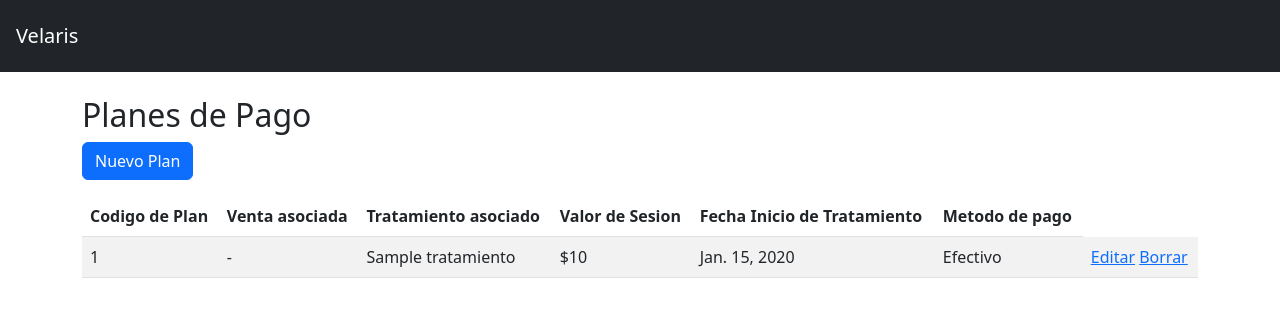
After one commit to marcosnicolasdev-code/velaris, a Django app: page /tratamientos/planes/ in a window 1280 px wide. The commit adds this page. Shown: the top 317 px of the page. Run offline with Django 5.2, Linux system fonts and the light colour scheme; a user stored in the database is signed in; tables that the repository leaves empty hold one stand-in row (values such as "Sample post").

Commit message:
ticket Jira:https://terciariourquiza-velaris.atlassian.net/browse/SCRUM-12 - prompt: Tengo que armar el Crud de Sesiones adentro de la app Tratamientos, los campos que contiene son los que estan en Entidad Sesion en el documento del proyecto.

```diff
--- a/tratamientos/models.py
+++ b/tratamientos/models.py
@@ -1,26 +1,40 @@
 from django.db import models
 class Tratamiento(models.Model):
- id_tratamiento = models.CharField(max_length=20, primary_key=True)
+ id_tratamiento = models.AutoField(primary_key=True)
+ nombre_tratamiento = models.CharField(max_length=100, null=True, blank=True)
  duracion_tratamiento = models.DurationField()
  sesion_tratamiento = models.SmallIntegerField(default=1)
- def __str__(self): return self.id_tratamiento
+ def __str__(self): return str(self.nombre_tratamiento)
+
 class PlanPago(models.Model):
+  METODO_PAGO_CHOICES= [
+    ('efectivo', 'Efectivo'),
+    ('transferencia', 'Transferencia'),
+    ('mercadopago', 'MercadoPago'),
+    ('tarjeta_debito', 'Tarjeta Debito'),
+    ('tarjeta_credito','Tarjeta Credito')
+  ]
   id_plan = models.AutoField(primary_key=True)
   #dni = models.ForeignKey("pacientes.Paciente", on_delete=models.PROTECT)
+  #id_venta = models.ForeignKey("ventas.Venta", on_delete=models.PROTECT)
+  nombre_tratamiento = models.ForeignKey("Tratamiento", on_delete=models.CASCADE, null=True, blank=True)
   valor_sesion = models.IntegerField()
   fecha_inicio_tratamiento = models.DateField()
-  def __str__(self): return f"Plan {self.id_plan} - {self.dni}"
+  metodo_pago= models.CharField(max_length=20, choices= METODO_PAGO_CHOICES, default='efectivo', verbose_name="Metodo de pago")
+  def __str__(self): return f"{self.nombre_tratamiento} - {self.metodo_pago}-${self.valor_sesion}"
+
 class Sesion(models.Model):
   ESTADOS_PAGO = [("pendiente", "Pendiente"), ("abonado", "Abonado")]
   id_sesion = models.IntegerField(primary_key=True)
-  id_plan = models.ForeignKey(PlanPago, on_delete=models.PROTECT, related_name="sesiones")
+  #id_plan = models.ForeignKey("Tratamiento.PlanPago", on_delete=models.CASCADE)
   #id_turno = models.ForeignKey("pacientes.Turno", on_delete=models.PROTECT)
   duracion_sesion = models.DurationField()
   numero_sesion = models.SmallIntegerField()
   estado_pago = models.CharField(max_length=20, choices=ESTADOS_PAGO, default="pendiente")
+
 class Receta(models.Model):
   numero_receta = models.IntegerField(primary_key=True)
- #dni = models.ForeignKey("pacientes.Paciente", on_delete=models.PROTECT)
+  #dni = models.ForeignKey("pacientes.Paciente", on_delete=models.PROTECT)
   #id_profesional = models.ForeignKey("usuarios.Profesional", on_delete=models.PROTECT)
   #codigo_producto = models.ForeignKey("productos.Producto", on_delete=models.PROTECT)
   #id_historia_clinica = models.ForeignKey("pacientes.HistoriaClinica", on_delete=models.PROTECT)
--- /dev/null
+++ b/tratamientos/templates/tratamientos/planpago_lista.html
@@ -0,0 +1,37 @@
+{% extends 'base.html'%}
+{%block titulo%}Planes de Pago - Velaris{%endblock%}
+{% block content %}
+<h2>Planes de Pago</h2>
+<a href="{% url 'planpago_crear'%}"class="btn btn-primary mb-3">Nuevo Plan</a>
+<table class="table table-striped">
+  <thead>
+  <tr>
+   <th>Codigo de Plan</th>
+   <th>Venta asociada</th>
+   <th>Tratamiento asociado</th>
+   <th>Valor de Sesion</th>
+   <th>Fecha Inicio de Tratamiento</th>
+   <th>Metodo de pago</th>
+  </tr>
+  </thead>
+  <tbody>
+{% for plan in planes %}
+<tr>
+  <td>{{plan.id_plan}}</td>
+  <td>{{plan.id_venta|default:"-"}}</td>
+  <td>{{plan.nombre_tratamiento}}</td>
+  <td>${{plan.valor_sesion}}</td>
+  <td>{{plan.fecha_inicio_tratamiento}}</td>
+  <td>{{plan.get_metodo_pago_display}}</td>
+
+  <td>
+   <a href="{% url 'planpago_editar' plan.id_plan %}">Editar</a>
+   <a href="{% url 'planpago_borrar' plan.id_plan %}">Borrar</a>
+  </td>
+</tr>
+{% empty %}
+ <tr><td colspan="7">No hay planes cargados</td></tr>
+{% endfor %}
+  </tbody>
+</table>
+{% endblock %}
--- a/tratamientos/templates/tratamientos/tratamiento_confirmar.html
+++ /dev/null
@@ -1,6 +0,0 @@
-{% extends "base.html" %} {% block titulo %}Borrar - Velaris{% endblock %} {% block contenido %}
- <h1>Borrar este tratamiento?</h1>
- <p>{{ tratamiento.id_tratamiento }} - {{ tratamiento.duracion_tratamiento }}</p>
-<form method="post"> {% csrf_token %} <button type="submit" class="btn btn-danger">Si, borrar</button>
-    <a href="{% url 'tratamiento_lista' %}" class="btn btn-secondary">Cancelar</a>
-</form> {% endblock %}
--- a/tratamientos/urls.py
+++ b/tratamientos/urls.py
@@ -2,14 +2,22 @@ from django.urls import path
 from . import views
 
 urlpatterns = [
-    path("", views.tratamiento_lista, name= "tratamiento_lista"),
-    path("nuevo/", views.tratamiento_crear, name="tratamiento_crear"),
-    path("<str:id>/editar", views.tratamiento_editar, name="tratamiento_editar"),
-    path("<str:id>/borrar", views.tratamiento_borrar, name= "tratamiento_borrar"),
+    path("", views.tratamiento_lista, name= 'tratamiento_lista'),
+    path("crear/", views.tratamiento_crear, name='tratamiento_crear'),
+    path("<int:id_tratamiento>/editar/", views.tratamiento_editar, name='tratamiento_editar'),
+    path("<int:id_tratamiento>/eliminar/", views.tratamiento_borrar, name='tratamiento_borrar'),
 
 # --------PLAN PAGO--------------
-path("", views.planpago_lista, name="planpago_lista"),
-path("nuevo/", views.planpago_crear, name="planpago_crear"),
-path("<str:id>/editar", views.planpago_editar, name="planpago_editar"),
-path("<str:id>/borrar", views.planpago_borrar, name="planpago_borrar"),
+path("planes/", views.planpago_lista, name="planpago_lista"),
+path("planes/nuevo/", views.planpago_crear, name="planpago_crear"),
+path("planes/<str:id>/editar", views.planpago_editar, name="planpago_editar"),
+path("planes/<str:id>/borrar", views.planpago_borrar, name="planpago_borrar"),
+
+
+#----------Sesiones-------------
+path("sesiones/", views.sesion_lista, name="sesion_lista"),
+path("sesiones/nuevo/", views.sesion_crear, name="sesion_crear"),
+path("sesiones/<int:id_sesion>/editar", views.sesion_editar, name="sesion_editar"),
+path("sesiones/<int:id_sesion>/borrar", views.sesion_borrar, name="sesion_borrar"),
+
 ]
--- a/tratamientos/views.py
+++ b/tratamientos/views.py
@@ -1,11 +1,12 @@
 from django.shortcuts import render,redirect, get_object_or_404
 from django.contrib.auth.decorators import login_required
-from .models import Tratamiento, PlanPago
-from .forms import TratamientoForm, PlanPagoForm
+from .models import Tratamiento, PlanPago, Sesion
+from .forms import TratamientoForm, PlanPagoForm, SesionForm
 @login_required
 def tratamiento_lista (request):
     tratamientos = Tratamiento.objects.all()
     return render (request,"tratamientos/tratamiento_lista.html", {"tratamientos": tratamientos})
+
 @login_required
 def tratamiento_crear(request):
     if request.method == 'POST':
@@ -16,30 +17,32 @@ def tratamiento_crear(request):
     else:
         form = TratamientoForm()
     return render(request,"tratamientos/tratamiento_form.html", {"form":form})
+
 @login_required
-def tratamiento_editar(request,id):
-    tratamiento = get_object_or_404(Tratamiento,id_tratamiento=id)
+def tratamiento_editar(request,id_tratamiento):
+    tratamiento = get_object_or_404(Tratamiento,id_tratamiento=id_tratamiento)
     if request.method == "POST":
         form = TratamientoForm (request.POST,instance=tratamiento)
         if form.is_valid():
          form.save()
          return redirect("tratamiento_lista")
     else:
-        form = TratamientoForm(instance=tratamiento)
+     form = TratamientoForm(instance=tratamiento)
     return render(request,"tratamientos/tratamiento_form.html",{"form": form})
+
 @login_required
-def tratamiento_borrar(request,id):
-    tratamiento = get_object_or_404(Tratamiento,id_tratamiento=id)
+def tratamiento_borrar(request,id_tratamiento):
+    tratamiento = get_object_or_404(Tratamiento,id_tratamiento=id_tratamiento)
     if request.method =="POST":
         tratamiento.delete()
         return redirect("tratamiento_lista")
-    return render(request,"tratamientos/tratamiento_confirmar.html",{"tratamiento": tratamiento})
+    return render(request,"tratamientos/tratamiento_confirmar_borrar.html",{"tratamiento": tratamiento})
 
 
 # --------PLAN PAGO -------------
 @login_required
 def planpago_lista (request):
-    planes = PlanPago.objects.all()
+    planes = PlanPago.objects.select_related('nombre_tratamiento').all()
     return render (request,"tratamientos/planpago_lista.html", {"planes": planes})
 @login_required
 def planpago_crear(request):
@@ -49,8 +52,8 @@ def planpago_crear(request):
          form.save()
          return redirect("planpago_lista")
     else:
-        form = PlanPagoForm()
-    return render(request,"tratamientos/planpago_form.html", {"form":form})
+     form = PlanPagoForm()
+     return render(request,"tratamientos/planpago_form.html", {"form":form})
 @login_required
 def planpago_editar(request,id):
     planes = get_object_or_404(PlanPago,id_plan=id)
@@ -68,4 +71,39 @@ def planpago_borrar(request,id):
     if request.method =="POST":
         planes.delete()
         return redirect("planpago_lista")
-    return render(request,"tratamientos/planpago_confirmar.html",{"planes": planes})
+    return render(request,"tratamientos/planpago_confirmar_borrar.html",{"planes": planes})
+
+# ---------Sesion ----------------
+@login_required
+def sesion_lista (request):
+    sesiones = Sesion.objects.all()
+    return render (request,"tratamientos/sesion_lista.html", {"sesiones": sesiones})
+
+@login_required
+def sesion_crear(request):
+    if request.method == 'POST':
+        form = SesionForm(request.POST)
+        if form.is_valid():
+         form.save()
+         return redirect("sesion_lista")
+    else:
+        form = SesionForm()
+    return render(request,"tratamientos/sesion_form.html", {"form":form})
+@login_required
+def sesion_editar(request,id_sesion):
+    sesion = get_object_or_404(Sesion, id_sesion=id_sesion)
+    if request.method == "POST":
+        form = SesionForm (request.POST,instance=sesion)
+        if form.is_valid():
+         form.save()
+         return redirect("sesion_lista")
+    else:
+        form = SesionForm(instance=sesion)
+    return render(request,"tratamientos/sesion_form.html",{"form": form})
+@login_required
+def sesion_borrar(request,id_sesion):
+    sesion = get_object_or_404(Sesion, id_sesion=id_sesion)
+    if request.method =="POST":
+        sesion.delete()
+        return redirect("sesion_lista")
+    return render(request,"tratamientos/sesion_confirmar_borrar.html",{"sesion": sesion})
--- a/velaris/templates/base.html
+++ b/velaris/templates/base.html
@@ -10,7 +10,7 @@
    <a class="navbar-brand" href="/tratamientos/">Velaris</a>
  </nav>
  <div class="container mt-4">
-    {% block contenido %}{% endblock %}
+    {% block content %}{% endblock %}
  </div>
 </body>
 </html>
--- a/velaris/urls.py
+++ b/velaris/urls.py
@@ -19,6 +19,6 @@ from django.urls import path, include
 
 urlpatterns = [
     path('admin/', admin.site.urls),
-
-path('tratamientos/', include('tratamientos.urls')),
+    path('accounts/', include('django.contrib.auth.urls')),
+    path('tratamientos/', include('tratamientos.urls')),
 ]
```
Also changed, not shown: templates/registration/login.html (added, +20 -0 lines), tratamientos/forms.py (+17 -3 lines), tratamientos/templates/tratamientos/planpago_confirmar_borrar.html (added, +10 -0 lines), tratamientos/templates/tratamientos/planpago_form.html (added, +11 -0 lines), tratamientos/templates/tratamientos/sesion_confirmar_borrar.html (added, +9 -0 lines), tratamientos/templates/tratamientos/sesion_form.html (added, +11 -0 lines), tratamientos/templates/tratamientos/sesion_lista.html (added, +33 -0 lines), tratamientos/templates/tratamientos/tratamiento_confirmar_borrar.html (added, +12 -0 lines), tratamientos/templates/tratamientos/tratamiento_form.html (+11 -5 lines), tratamientos/templates/tratamientos/tratamiento_lista.html (+16 -17 lines), tratamientos/migrations/0001_initial.py, usuarios/migrations/0002_usuario_delete_planpago_delete_receta_delete_sesion_and_more.py (added).
